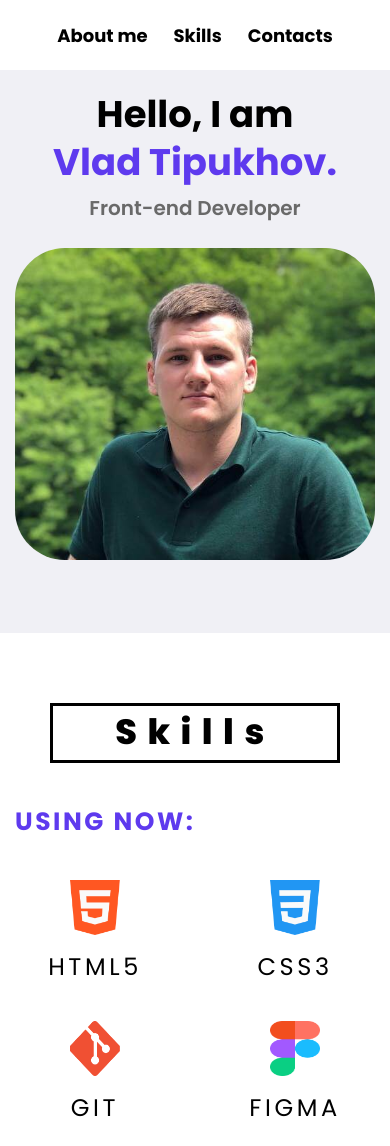
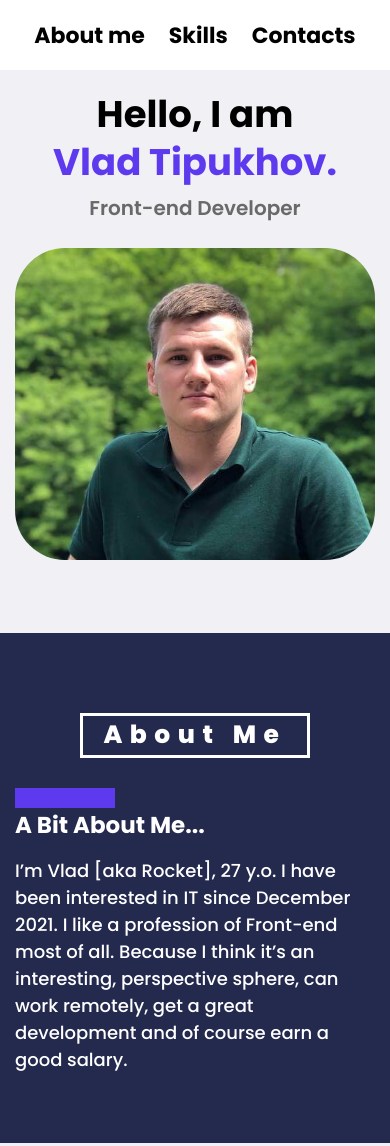
Before and after one commit to vlad1kk/Portfolio, a plain HTML site: page index.html in a window 390 px wide. Shown: the top 1146 px of the page. Drawn offline with Linux system fonts and the light colour scheme.

Commit message:
add section about me

```diff
--- a/Style/Style.css
+++ b/Style/Style.css
@@ -195,7 +195,7 @@ body {
 }
 .menu__link {
 	font-weight: 700;
-	font-size: 23px;
+	font-size: 25px;
 	line-height: 1.5;
 	color: black;
 	text-decoration: none;
@@ -212,10 +212,18 @@ body {
 		justify-content: center;
 	}
 	.menu__list {
-		gap: 12px;
+		gap: 10px;
 	}
 	.menu__link {
-		font-size: 18px;
+		font-size: 22px;
+	}
+}
+@media (max-width:374.98px) {
+	.menu__list {
+		gap: 5px;
+	}
+	.menu__link {
+		font-size: 19px;
 	}
 }
 /*============================================*/
@@ -310,21 +318,133 @@ body {
 	}
 }
 /*============================================*/
+.page__about {
+}
+.about {
+}
+.about__container {
+	padding-top: 80px;
+	background: #24294e;
+	padding-bottom: 80px;
+}
+.about__content {
+}
+.about__title{
+	font-weight: 800;
+	font-size: 45px;
+	line-height: 1.5;
+	color: #FFFFFF;
+	text-align: center;
+	width: 400px;
+	height: 75px;
+	border: white solid 3px;
+	margin: 0 auto;
+	letter-spacing: 0.3em;
+}
+.about__decor {
+	margin-top: 50px;
+	width: 205px;
+	height: 27px;
+	left: 79px;
+	top: 1231px;
+	background: #5E3AEE;
+}
+.about__subtitle {
+	padding-bottom: 15px;
+	font-weight: 700;
+	font-size: 49px;
+	line-height: 1.5;
+	color: #FFFFFF;
+}
+.about__text {
+	max-width: 1050px;
+	font-weight: 500;
+	font-size: 24px;
+	line-height: 1.5;
+	color: #FFFFFF;
+}
+@media (max-width:991.98px) {
+	.about__container {
+		padding-top: 80px;
+	}
+	.about__title{
+		font-size: 35px;
+		width: 350px;
+		height: 60px;
+	}
+	.about__decor {
+		margin-top: 50px;
+		width: 130px;
+		height: 20px;
+	}
+	.about__subtitle {
+		font-size: 35px;
+	}
+	.about__text {
+		font-size: 22px;
+	}
+}
+@media (max-width:767.98px) {
+	.about__container {
+		padding-top: 80px;
+	}
+	.about__title{
+		font-size: 30px;
+		width: 350px;
+		height: 60px;
+	}
+	.about__decor {
+		margin-top: 50px;
+		width: 130px;
+		height: 20px;
+	}
+	.about__subtitle {
+		font-size: 29px;
+	}
+	.about__text {
+		font-size: 20px;
+
+	}
+}
+@media (max-width:479.98px) {
+	.about__title{
+		font-size: 25px;
+		width: 230px;
+		height: 45px;
+	}
+	.about__decor {
+		margin-top: 30px;
+		width: 100px;
+		height: 20px;
+	}
+	.about__subtitle {
+		font-size: 23px;
+	}
+	.about__text {
+		font-size: 18px;
+
+	}
+	.about__container {
+		padding-bottom: 70px;
+	}
+}
+/*============================================*/
 .page__skills {
 }
 .skills-use {
 }
 .skills-use__container {
-	margin-top: 100px;
+	background: #F0F0F5;
+	padding-top: 80px;
 }
 .skills-use__title {
 	font-weight: 800;
-	font-size: 49px;
+	font-size: 50px;
 	line-height: 1.5;
 	color: black;
 	text-align: center;
 	width: 400px;
-	height: 85px;
+	height: 80px;
 	border: black solid 3px;
 	margin: 0 auto;
 	letter-spacing: 0.3em;
@@ -376,16 +496,17 @@ body {
 .skills-learn {
 }
 .skills-learn__container {
-	margin-top: 50px;
-	margin-bottom: 100px;
+	background: #F0F0F5;
+	padding-top: 50px;
+	padding-bottom: 100px;
 }
 .skills-learn__body {
 }
 .body-skills-learn {
 }
-.skills-learn__header {
+.body-skills-learn__header {
 }
-.skills-learn__title {
+.body-skills-learn__title {
 	margin-top: 50px;
 	margin-bottom: 50px;
 	font-weight: 700;
@@ -394,20 +515,19 @@ body {
 	letter-spacing: 0.1em;
 	color: #5E3AEE;
 }
-.skills-learn__items {
+.body-skills-learn__items {
 	display: grid;
 	grid-template-columns: repeat(4, 1fr);
 	gap: 100px;
 	justify-items: center;
 }
-.skills-learn__item {
+.body-skills-learn__item {
 	display: flex;
 	flex-direction: column;
 	align-items: center;
 	justify-content: center;
-
 }
-.skills-learn__item img{
+.body-skills-learn img{
 	width: 85px;
 	height: 90px;
 }
@@ -422,7 +542,7 @@ body {
 		margin-bottom: 40px;
 		font-size: 35px;
 	}
-	.skills-learn__title {
+	.body-skills-learn__title {
 		margin-top: 40px;
 		margin-bottom: 40px;
 		font-size: 35px;
@@ -431,14 +551,14 @@ body {
 		width: 75px;
 		height: 80px;
 	}
-	.skills-learn__item img{
+	.body-skills-learn__item img{
 		width: 75px;
 		height: 80px;
 	}
 	.body-skills-use__items {
 		gap: 50px;
 	}
-	.skills-learn__items {
+	.body-skills-learn__items {
 		gap: 50px;
 	}
 }
@@ -446,42 +566,42 @@ body {
 	.body-skills-use__items {
 		grid-template-columns: repeat(2, 1fr);
 	}
-	.skills-learn__items {
+	.body-skills-learn__items {
 		grid-template-columns: repeat(2, 1fr);
 	}
 
 }
 @media (max-width:479.98px) {
 	.skills-learn__container {
-		margin-top: 50px;
-		margin-bottom: 50px;
+		padding-top: 5px;
+		padding-bottom: 50px;
 	}
 	.skills-use__container {
-		margin-top: 70px;
+		padding-top: 70px;
 	}
 	.skills-use__title {
-		font-size: 35px;
-		width: 290px;
-		height: 60px;
+		font-size: 30px;
+		width: 215px;
+		height: 50px;
 	}
 	.body-skills-use__title {
 		font-size: 25px;
 	}
-	.skills-learn__title {
+	.body-skills-learn__title {
 		font-size: 25px;
 	}
 	.body-skills-use__item img{
 		width: 50px;
 		height: 55px;
 	}
-	.skills-learn__item img{
+	.body-skills-learn img{
 		width: 50px;
 		height: 55px;
 	}
 	.body-skills-use__items {
 		gap: 40px;
 	}
-	.skills-learn__items {
+	.body-skills-learn__items {
 		gap: 35px;
 	}
 }
--- a/index.html
+++ b/index.html
@@ -37,6 +37,17 @@
                     </div>
                 </div>
             </section>
+            <section class="page__about about">
+                <div class="about__container">
+                    <div class="about__content">
+                        <h2 class="about__title">About Me</h2>
+                        <div class="about__decor"></div>
+                        <h3 class="about__subtitle">A Bit About Me...</h3>
+                        <p class="about__text">I’m Vlad [aka Rocket], 27 y.o. I have been interested in IT since December 2021. I like a profession of Front-end most of all. Because I think it’s an interesting, perspective sphere, can work remotely, get a great development and of course  earn a good salary.</p>
+                    </div>
+                </div>
+            </section>
+
             <section class="page__skills skills-use">
                 <div class="skills-use__container">
                     <h2 class="skills-use__title">Skills</h2>
@@ -69,23 +80,23 @@
             <section class="page__skills skills-learn">
                 <div class="skills-learn__container">
                     <div class="skills-learn__body body-skills-learn">
-                        <div class="skills-learn__header">
-                            <div class="skills-learn__title">LEARNING:</div>
+                        <div class="body-skills-learn__header">
+                            <div class="body-skills-learn__title">LEARNING:</div>
                         </div>
-                        <div class="skills-learn__items">
-                            <div class="skills-learn__item item">
+                        <div class="body-skills-learn__items">
+                            <div class="body-skills-learn__item item">
                                 <img src="Images/ICON/sass.png" alt="sass">
                                 <div class="item__name">SASS</div>
                             </div>
-                            <div class="skills-learn__item item">
+                            <div class="body-skills-learn__item item">
                                 <img src="Images/ICON/js.png" alt="js">
                                 <div class="item__name">JAVASCRIPT</div>
                             </div>
-                            <div class="skills-learn__item item">
+                            <div class="body-skills-learn__item item">
                                     <img src="Images/ICON/react.png" alt="react">
                                     <div class="item__name">REACT</div>
                             </div>
-                            <div class="skills-learn__item item">
+                            <div class="body-skills-learn__item item">
                                      <img src="Images/ICON/english.png" alt="english">
                                     <div class="item__name">ENGLISH</div>
                             </div>
```
